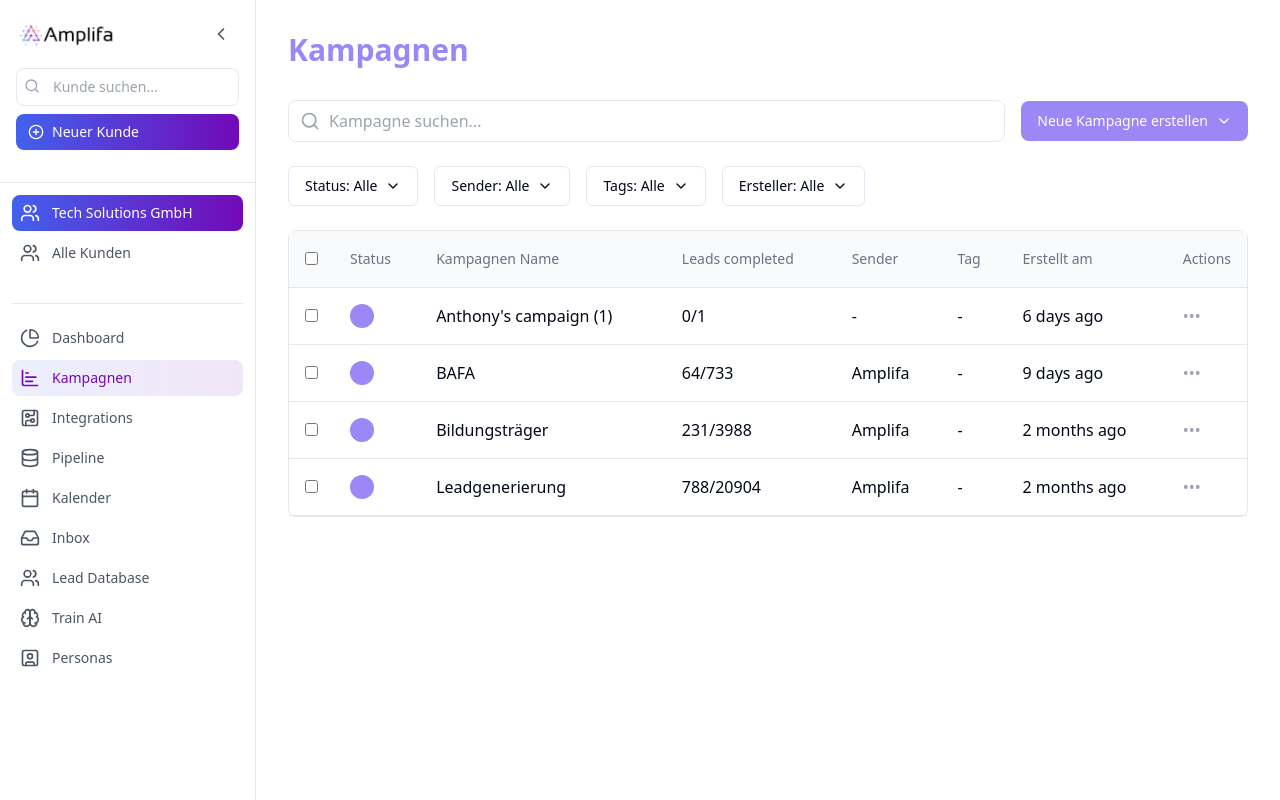
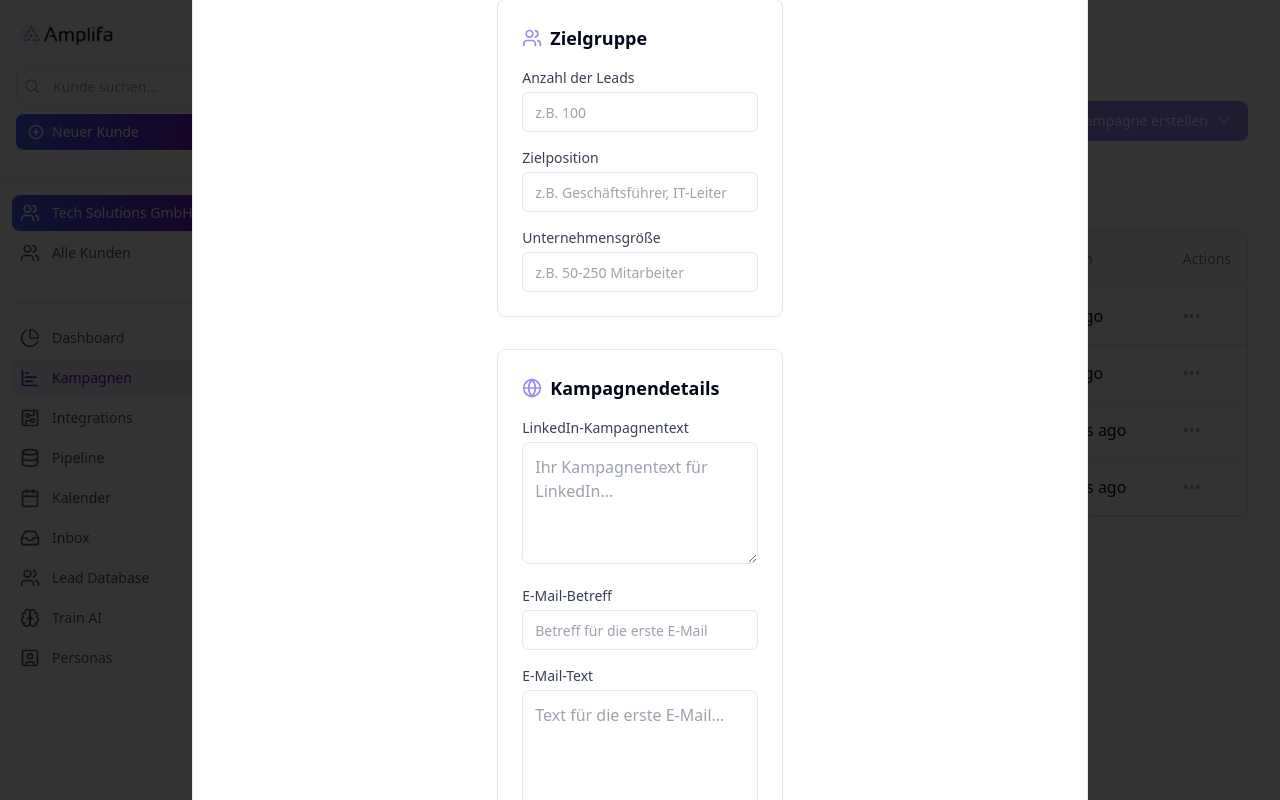
Before and after one commit to afilipiak25/agency-insight-portal, a React (Vite) app: page /campaigns in a window 1280 px wide. Both pictures are taken after a click on the button "Neue Kampagne erstellen". Built offline with nearby package versions, Linux system fonts and the light colour scheme.

Commit message:
Add create campaign page
This commit adds a page for creating new campaigns.  The page will be accessible from the application's campaign creation flow.

```diff
--- /dev/null
+++ b/src/components/campaigns/CreateCampaignForm.tsx
@@ -0,0 +1,163 @@
+
+import { Button } from "@/components/ui/button";
+import { Input } from "@/components/ui/input";
+import { Users, Target, Globe, Calendar } from "lucide-react";
+
+export const CreateCampaignForm = () => {
+  return (
+    <div className="max-w-3xl mx-auto">
+      <div className="space-y-8">
+        {/* Grundinformationen */}
+        <div className="bg-white p-6 rounded-lg border border-gray-200">
+          <h2 className="text-lg font-semibold mb-4 flex items-center gap-2">
+            <Target className="w-5 h-5 text-dashboard-primary" />
+            Grundinformationen
+          </h2>
+          <div className="space-y-4">
+            <div>
+              <label className="block text-sm font-medium text-gray-700 mb-1">
+                Kampagnenname
+              </label>
+              <Input
+                placeholder="z.B. BAFA Kampagne Q1 2024"
+                className="w-full"
+              />
+            </div>
+            <div>
+              <label className="block text-sm font-medium text-gray-700 mb-1">
+                Branche
+              </label>
+              <Input
+                placeholder="z.B. Beratung, IT, Finanzen"
+                className="w-full"
+              />
+            </div>
+            <div>
+              <label className="block text-sm font-medium text-gray-700 mb-1">
+                Region
+              </label>
+              <Input
+                placeholder="z.B. Deutschland, Österreich, Schweiz"
+                className="w-full"
+              />
+            </div>
+          </div>
+        </div>
+
+        {/* Zielgruppe */}
+        <div className="bg-white p-6 rounded-lg border border-gray-200">
+          <h2 className="text-lg font-semibold mb-4 flex items-center gap-2">
+            <Users className="w-5 h-5 text-dashboard-primary" />
+            Zielgruppe
+          </h2>
+          <div className="space-y-4">
+            <div>
+              <label className="block text-sm font-medium text-gray-700 mb-1">
+                Anzahl der Leads
+              </label>
+              <Input
+                type="number"
+                placeholder="z.B. 100"
+                className="w-full"
+              />
+            </div>
+            <div>
+              <label className="block text-sm font-medium text-gray-700 mb-1">
+                Zielposition
+              </label>
+              <Input
+                placeholder="z.B. Geschäftsführer, IT-Leiter"
+                className="w-full"
+              />
+            </div>
+            <div>
+              <label className="block text-sm font-medium text-gray-700 mb-1">
+                Unternehmensgröße
+              </label>
+              <Input
+                placeholder="z.B. 50-250 Mitarbeiter"
+                className="w-full"
+              />
+            </div>
+          </div>
+        </div>
+
+        {/* Kampagnendetails */}
+        <div className="bg-white p-6 rounded-lg border border-gray-200">
+          <h2 className="text-lg font-semibold mb-4 flex items-center gap-2">
+            <Globe className="w-5 h-5 text-dashboard-primary" />
+            Kampagnendetails
+          </h2>
+          <div className="space-y-4">
+            <div>
+              <label className="block text-sm font-medium text-gray-700 mb-1">
+                LinkedIn-Kampagnentext
+              </label>
+              <textarea
+                rows={4}
+                placeholder="Ihr Kampagnentext für LinkedIn..."
+                className="w-full p-3 border border-gray-200 rounded-lg focus:outline-none focus:ring-2 focus:ring-dashboard-primary/30"
+              />
+            </div>
+            <div>
+              <label className="block text-sm font-medium text-gray-700 mb-1">
+                E-Mail-Betreff
+              </label>
+              <Input
+                placeholder="Betreff für die erste E-Mail"
+                className="w-full"
+              />
+            </div>
+            <div>
+              <label className="block text-sm font-medium text-gray-700 mb-1">
+                E-Mail-Text
+              </label>
+              <textarea
+                rows={4}
+                placeholder="Text für die erste E-Mail..."
+                className="w-full p-3 border border-gray-200 rounded-lg focus:outline-none focus:ring-2 focus:ring-dashboard-primary/30"
+              />
+            </div>
+          </div>
+        </div>
+
+        {/* Zeitplan */}
+        <div className="bg-white p-6 rounded-lg border border-gray-200">
+          <h2 className="text-lg font-semibold mb-4 flex items-center gap-2">
+            <Calendar className="w-5 h-5 text-dashboard-primary" />
+            Zeitplan
+          </h2>
+          <div className="space-y-4">
+            <div>
+              <label className="block text-sm font-medium text-gray-700 mb-1">
+                Startdatum
+              </label>
+              <Input
+                type="date"
+                className="w-full"
+              />
+            </div>
+            <div>
+              <label className="block text-sm font-medium text-gray-700 mb-1">
+                Enddatum
+              </label>
+              <Input
+                type="date"
+                className="w-full"
+              />
+            </div>
+          </div>
+        </div>
+
+        <div className="flex justify-end gap-4">
+          <Button variant="outline">
+            Abbrechen
+          </Button>
+          <Button className="bg-dashboard-primary hover:bg-dashboard-hover">
+            Kampagne erstellen
+          </Button>
+        </div>
+      </div>
+    </div>
+  );
+};
--- a/src/pages/Campaigns.tsx
+++ b/src/pages/Campaigns.tsx
@@ -1,8 +1,14 @@
-
 import { useState } from 'react';
 import { Layout } from '@/components/Layout';
 import { Search, ChevronDown } from 'lucide-react';
 import { Button } from '@/components/ui/button';
+import {
+  Dialog,
+  DialogContent,
+  DialogHeader,
+  DialogTitle,
+} from "@/components/ui/dialog";
+import { CreateCampaignForm } from '@/components/campaigns/CreateCampaignForm';
 
 interface CampaignRow {
   id: number;
@@ -50,6 +56,7 @@ const mockCampaigns: CampaignRow[] = [
 
 const Campaigns = () => {
   const [searchQuery, setSearchQuery] = useState('');
+  const [isCreateDialogOpen, setIsCreateDialogOpen] = useState(false);
 
   return (
     <Layout>
@@ -71,6 +78,7 @@ const Campaigns = () => {
               />
             </div>
             <Button
+              onClick={() => setIsCreateDialogOpen(true)}
               className="bg-dashboard-primary hover:bg-dashboard-hover text-white px-4 py-2 rounded-lg flex items-center gap-2"
             >
               Neue Kampagne erstellen
@@ -147,6 +155,15 @@ const Campaigns = () => {
               </tbody>
             </table>
           </div>
+
+          <Dialog open={isCreateDialogOpen} onOpenChange={setIsCreateDialogOpen}>
+            <DialogContent className="max-w-4xl">
+              <DialogHeader>
+                <DialogTitle>Neue Kampagne erstellen</DialogTitle>
+              </DialogHeader>
+              <CreateCampaignForm />
+            </DialogContent>
+          </Dialog>
         </div>
       </div>
     </Layout>
```
